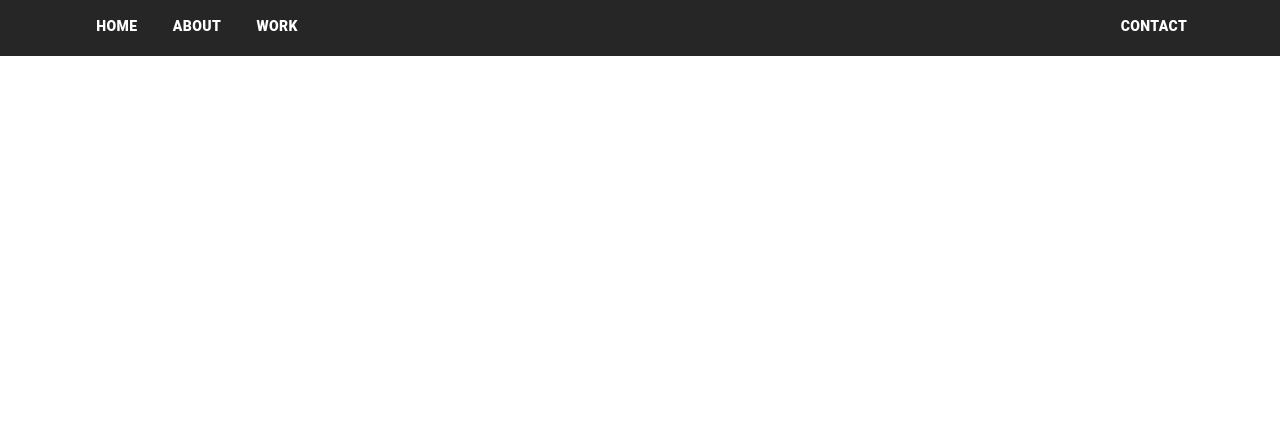
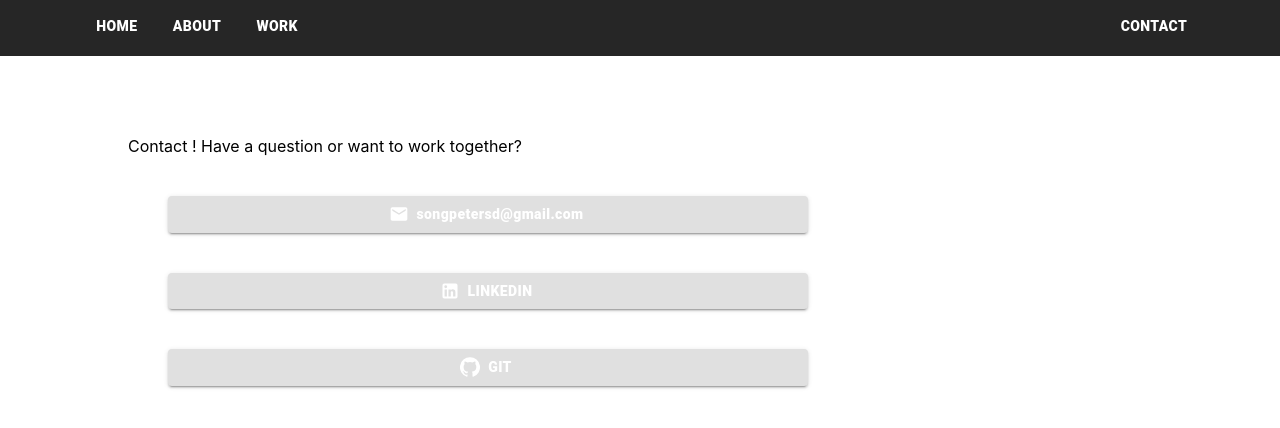
Before and after one commit to peter1118/peter-folio, a React (Create React App) app: page /contact in a window 1280 px wide. Shown: the top 428 px of the page. Built offline with nearby package versions, Linux system fonts and the light colour scheme.

Commit message:
Contact 추가

```diff
--- a/src/App.js
+++ b/src/App.js
@@ -5,6 +5,7 @@ import Home from './Home.js'
 import About from './About.js'
 import Footer from './Footer.js'
 import Work from './Work.js'
+import Contact from './Contact.js'
 
 import { Button } from '@material-ui/core'
 import { makeStyles } from '@material-ui/core/styles'
@@ -81,9 +82,7 @@ function App() {
                 <Route exact path="/home" component={Home} />
                 <Route path="/about" component={About} />
                 <Route path="/work" component={Work} />
-                {/*
                 <Route path="/contact" component={Contact} />
-                    */}
             </Router>
         </div>
     )
--- /dev/null
+++ b/src/Contact.css
@@ -0,0 +1,13 @@
+.Contact {
+    padding: 10vh 10vw;
+    height: 85vh;
+    background-color: #ffffff;
+}
+
+.Contact-btn {
+    margin: 5vh;
+    width: 50vw;
+}
+.Contact-btn-mail {
+    text-transform: unset !important;
+}
--- /dev/null
+++ b/src/Contact.js
@@ -0,0 +1,53 @@
+import React from 'react'
+import './Contact.css'
+
+import Icon from '@material-ui/core/Icon'
+import GitHubIcon from '@material-ui/icons/GitHub'
+import MailIcon from '@material-ui/icons/Mail'
+import LinkedInIcon from '@material-ui/icons/LinkedIn'
+import Button from '@material-ui/core/Button'
+
+function Contact() {
+    return (
+        <div className="Contact">
+            <div className="Contact-title">
+                Contact ! Have a question or want to work together?
+            </div>
+            <div className="Contact-buttons">
+                <div className="Contact-btn">
+                    <Button
+                        variant="contained"
+                        color="default"
+                        startIcon={<MailIcon />}
+                        fullWidth={true}
+                        className="Contact-btn-mail"
+                    >
+                        songpetersd@gmail.com
+                    </Button>
+                </div>
+                <div className="Contact-btn">
+                    <Button
+                        variant="contained"
+                        color="default"
+                        startIcon={<LinkedInIcon />}
+                        fullWidth={true}
+                    >
+                        linkedin
+                    </Button>
+                </div>
+                <div className="Contact-btn">
+                    <Button
+                        variant="contained"
+                        color="default"
+                        startIcon={<GitHubIcon />}
+                        fullWidth={true}
+                    >
+                        git
+                    </Button>
+                </div>
+            </div>
+        </div>
+    )
+}
+
+export default Contact
--- a/src/Home.js
+++ b/src/Home.js
@@ -1,5 +1,7 @@
 import React from 'react'
 import './css/Home.css'
+
+import { Link } from 'react-router-dom'
 
 function Home() {
     return (
@@ -11,12 +13,14 @@ function Home() {
                         프로답게 가치를 제공하고 싶은.
                         <br />
                         기술자로 살고 싶은. <br />
-                        사람을 키우고 싶은.{' '}
+                        사람을 키우고 싶은.
                     </div>
                 </div>
-                <div className="Home-left-sub" id="home-about">
-                    About me >
-                </div>
+                <Link to="/about" style={{ textDecoration: 'none' }}>
+                    <div className="Home-left-sub" id="home-about">
+                        About me >
+                    </div>
+                </Link>
             </div>
             <div className="Home-right">
                 <div className="Home-right-top">Home right top img</div>
--- a/src/css/About.css
+++ b/src/css/About.css
@@ -1,4 +1,4 @@
 .About {
-    height: 86vh;
+    height: 85vh;
     background-color: #FFFFFF;
 }
--- a/src/css/Home.css
+++ b/src/css/Home.css
@@ -34,6 +34,7 @@
 }
 .Home-left-sub:hover {
     border-bottom: 2px solid #0a59bd;
+    color: #0a59bd;
 }
 .Home-right {
     width: 50%;
```
